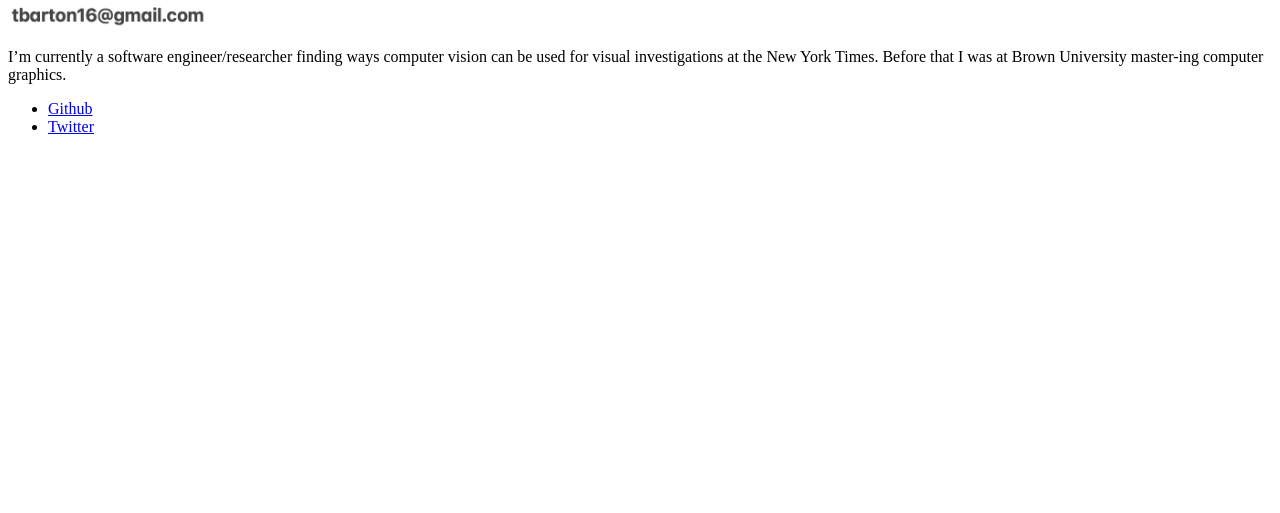
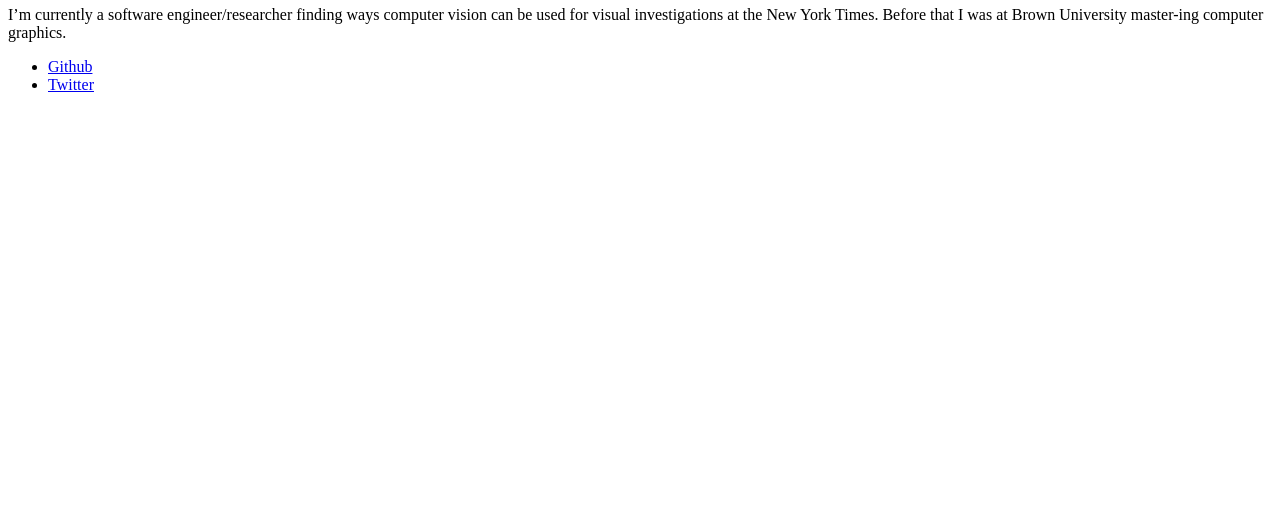
Before and after one commit to tbarton16/tbarton16.github.io, a plain HTML site: page index.html in a window 1280 px wide. Shown: the part 287-800 px from the top of the page. Drawn offline with Linux system fonts and the light colour scheme.

Commit message:
Update index.html

```diff
--- a/index.html
+++ b/index.html
@@ -5,7 +5,6 @@
     <div>
       <img src="img/profile.jpeg" width="200"/>
       <h1>Tessa Barton</h1>
-      <img src="img/email.png" width="200"/>
     </div>
 
     <div>
```
